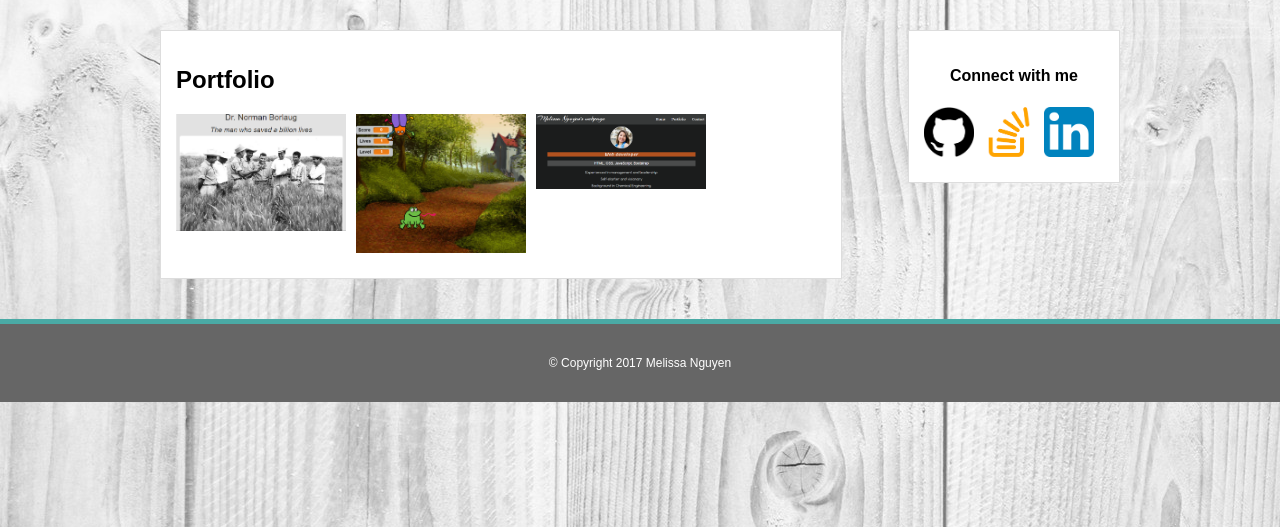
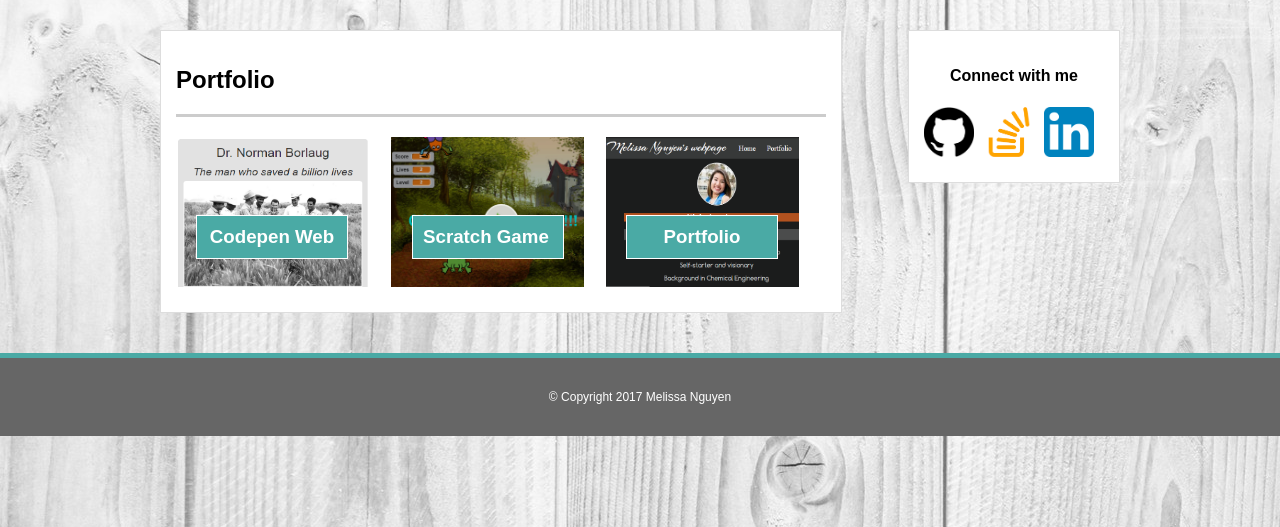
Before and after one commit to nguyenmelissa23/Basic-Portfolio, a PHP site: page /portfolio.html in a window 1280 px wide. Shown: the part 76-603 px from the top of the page. Run offline with PHP 8.4, Linux system fonts and the light colour scheme.

Commit message:
Completed HW1

```diff
--- a/assets/css/style.css
+++ b/assets/css/style.css
@@ -103,7 +103,7 @@ img {
 
 #msgbox{
 	width: 500px;
-	height: 100px;
+	height: 50px;
 }
 
 footer {
@@ -131,7 +131,70 @@ footer {
 }
 
 .imgsize {
-	width: 170px;
+	width: 193px;
 	background: gray;
-	margin-right: 10px;
+	margin-right: 22px;
+	height: 150px;
 }
+
+
+#maininfo {
+	border-top: solid 3px #cccccc;
+	padding-top: 20px;
+}
+
+
+
+#codepenweb {
+	position: relative;
+	width: 100%;
+	text-align: center;
+}
+
+#codepenweb h3 {
+	background-color: #4aaaa5;
+	position: absolute;
+	left: 15px;
+	top: 73px;
+	padding: 10px;
+	border: 1px solid #fff;
+	width: 130px;
+	color: #fff;
+	margin: 5px;
+	text-align: center;
+}
+
+#scratch {
+	position: relative;
+	width: 100%;
+}
+
+#scratch h3 {
+	background-color: #4aaaa5;
+	position: absolute;
+	left: 231px;
+	top: 73px;
+	padding: 10px;
+	border: 1px solid #fff;
+	width: 130px;
+	color: #fff;
+	margin: 5px;
+}
+
+#codepenport {
+	position: relative;
+	width: 100%;
+}
+
+#codepenport h3 {
+	background-color: #4aaaa5;
+	position: absolute;
+	left: 445px;
+	top: 73px;
+	padding: 10px;
+	border: 1px solid #fff;
+	width: 130px;
+	color: #fff;
+	margin: 5px;
+	text-align: center;
+}
--- a/contact.html
+++ b/contact.html
@@ -23,6 +23,7 @@
 			<div id="info">
 				<div id="contact">
 					<h2>Contact</h2>
+						<div id="maininfo">
 							<form>
 								Name <br>
 								<input type="text" name="name" placeholder="Name">
@@ -31,10 +32,11 @@
 								<input type="text" name="email" placeholder="Email">
 								<br><br>
 								Message <br>
-						<input type="text" name="message" id="msgbox" >
+								<input type="text" name="message" id="msgbox" placeholder="Message">
 								<br><br>
 								<button type="radio"> Submit</button>
 							</form>
+						</div>
 				</div>
 				<div id="connect" class="position">
 					<h4>Connect with me</h4>
--- a/portfolio.html
+++ b/portfolio.html
@@ -23,9 +23,20 @@
 		<div id="info">
 			<div id="portfolio">
 				<h2>Portfolio</h2>
-				<a href="https://codepen.io/nguyenmelissa23/pen/zogygb"><img class="imgsize" src="assets/images/project1.png"/></a>
-				<a href="https://scratch.mit.edu/projects/137627265/"><img class="imgsize" src="assets/images/scratch.png"/></a>
-				<a href="https://codepen.io/nguyenmelissa23/pen/gLVqwR"><img class="imgsize" src="assets/images/project3.png"/></a>
+				<div id="maininfo">
+					<div id="codepenweb">
+						<a href="https://codepen.io/nguyenmelissa23/pen/zogygb" target="_blank"><img class="imgsize" src="assets/images/project1.png"/></a>
+						<a href="https://codepen.io/nguyenmelissa23/pen/zogygb" target="_blank"><h3>Codepen Web</h3></a>
+					</div>
+					<div id="scratch">
+						<a href="https://scratch.mit.edu/projects/137627265/" target="_blank"><img class="imgsize" src="assets/images/scratch.png"/></a>
+						<a href="https://scratch.mit.edu/projects/137627265/" target="_blank"><h3 class="imgtext">Scratch Game</h3></a>
+					</div>
+					<div id="codepenport" >
+						<a href="https://codepen.io/nguyenmelissa23/pen/gLVqwR" target="_blank"><img class="imgsize" src="assets/images/project3.png"/></a>
+						<a href="https://codepen.io/nguyenmelissa23/pen/gLVqwR" target="_blank"><h3 class="imgtext">Portfolio</h3></a>
+					</div>
+				</div>
 			</div>
 			<div id="connect" class="position">
 				<h4>Connect with me</h4>
```
Also changed, not shown: index.html (+5 -3 lines), assets/css/bgimage.jpg (deleted), assets/css/bgimage1.jpg (deleted), assets/images/project1.PNG, assets/images/project3.PNG, assets/images/scratch.PNG. Lines whose indentation alone changed are shown as unchanged.
